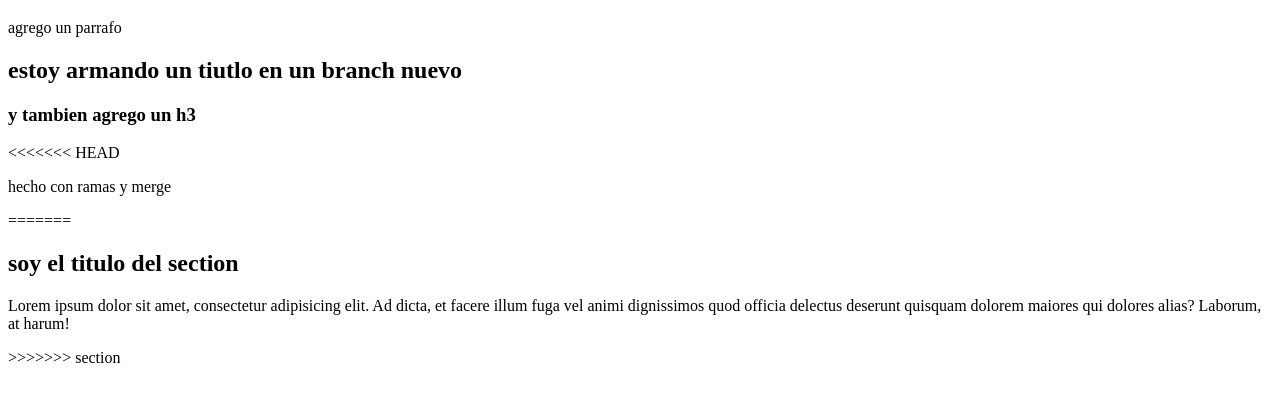
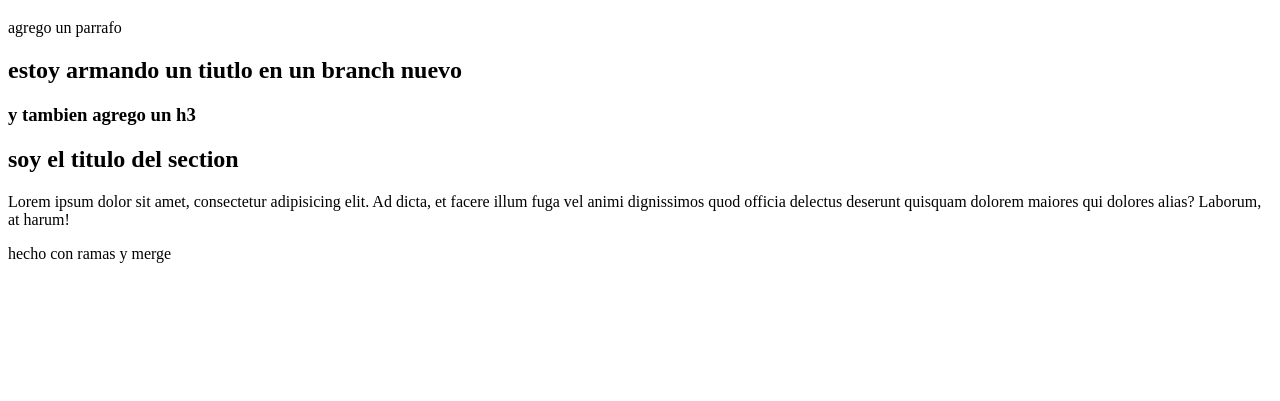
Before and after one commit to Camila-142/mi-web, a plain HTML site: page index.html in a window 1280 px wide. Shown: the part 131-532 px from the top of the page. Drawn offline with Linux system fonts and the light colour scheme.

Commit message:
cambiamos de lugar el section con el footer

```diff
--- a/index.html
+++ b/index.html
@@ -7,6 +7,7 @@
      <title>Mi pagina web</title>
  </head>
  <body>
+     <!--un equipo trabaja aca arriba-->
      <nav>
          <ul>
              <li><a href="a">inicio</a></li>
@@ -19,14 +20,14 @@
     <!--titulos-->
     <h2>estoy armando un tiutlo en un branch nuevo</h2>
     <h3>y tambien agrego un h3</h3>
-<<<<<<< HEAD
+    <!-- equipo 1 le toco hacer el section-->
+    <section>
+        <h2>soy el titulo del section</h2>
+        <p>Lorem ipsum dolor sit amet, consectetur adipisicing elit. Ad dicta, et facere illum fuga vel animi dignissimos quod officia delectus deserunt quisquam dolorem maiores qui dolores alias? Laborum, at harum!</p>
+       </section>
     <footer>
         <p>hecho con ramas y merge</p>
     </footer>
-=======
-    <!-- equipo 1 le toco hacer el section-->
-    <h2>soy el titulo del section</h2>
-    <p>Lorem ipsum dolor sit amet, consectetur adipisicing elit. Ad dicta, et facere illum fuga vel animi dignissimos quod officia delectus deserunt quisquam dolorem maiores qui dolores alias? Laborum, at harum!</p>
->>>>>>> section
+    <!--el otro equipo trabaja ac en la linea 33-->
  </body>
  </html>
```
